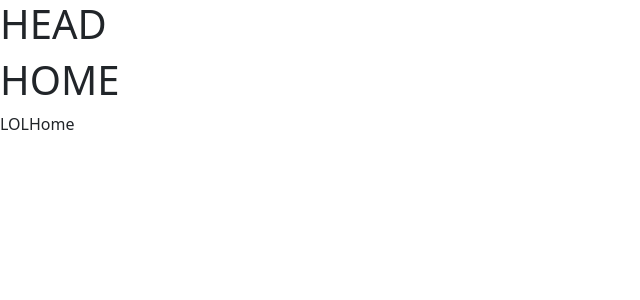
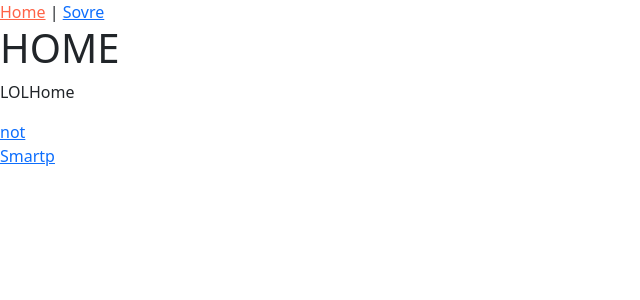
Before and after one commit to jefte199/origamid, a React (Create React App) app in the folder react/exercicios/meuapp/: page / in a window 1280 px wide. Shown: the top 300 px of the page, without its empty margins (0-640 px from the left). Built offline with nearby package versions, Linux system fonts and the light colour scheme.

Commit message:
feat: learning head

```diff
--- a/react/exercicios/meuapp/src/App.js
+++ b/react/exercicios/meuapp/src/App.js
@@ -3,14 +3,17 @@ import { BrowserRouter, Routes, Route } from 'react-router-dom';
 import Home from './components/Home';
 import Sobre from './components/Sobre';
 import NnN from './components/NnN';
+import Head from './components/Head';
+import Prod from './components/Prod';
 
 const App = () => {
   return (
     <BrowserRouter>
-      <h1>HEAD</h1>
+      <Head />
       <Routes>
         <Route path="/" element={<Home />} />
         <Route path="sobre" element={<Sobre />} />
+        <Route path="prod/:id" element={<Prod />} />
         <Route path="*" element={<NnN />} />
       </Routes>
     </BrowserRouter>
--- /dev/null
+++ b/react/exercicios/meuapp/src/components/Head.css
@@ -0,0 +1,3 @@
+.active {
+  color: tomato;
+}
--- /dev/null
+++ b/react/exercicios/meuapp/src/components/Head.js
@@ -0,0 +1,13 @@
+import React from 'react';
+import { NavLink } from 'react-router-dom';
+import './Head.css';
+
+const Head = () => {
+  return (
+    <nav>
+      <NavLink to="/">Home</NavLink> | <NavLink to="sobre">Sovre</NavLink>
+    </nav>
+  );
+}
+
+export default Head;
--- a/react/exercicios/meuapp/src/components/Home.js
+++ b/react/exercicios/meuapp/src/components/Home.js
@@ -1,10 +1,14 @@
 import React from 'react';
+import { Link } from 'react-router-dom';
 
 const Home = () => {
   return (
     <>
     <h1>HOME</h1>
     <p>LOLHome</p>
+    <Link to="prod/notbook">not</Link>
+    <br />
+    <Link to="prod/Smartphone">Smartp</Link>
     </>
   )
 }
--- /dev/null
+++ b/react/exercicios/meuapp/src/components/Prod.js
@@ -0,0 +1,12 @@
+import React from 'react';
+import { useParams } from 'react-router-dom';
+
+const Prod = () => {
+  const params = useParams();
+  console.log(params);
+  return (
+    <h1>{params.id}</h1>
+  );
+}
+
+export default Prod;
```
